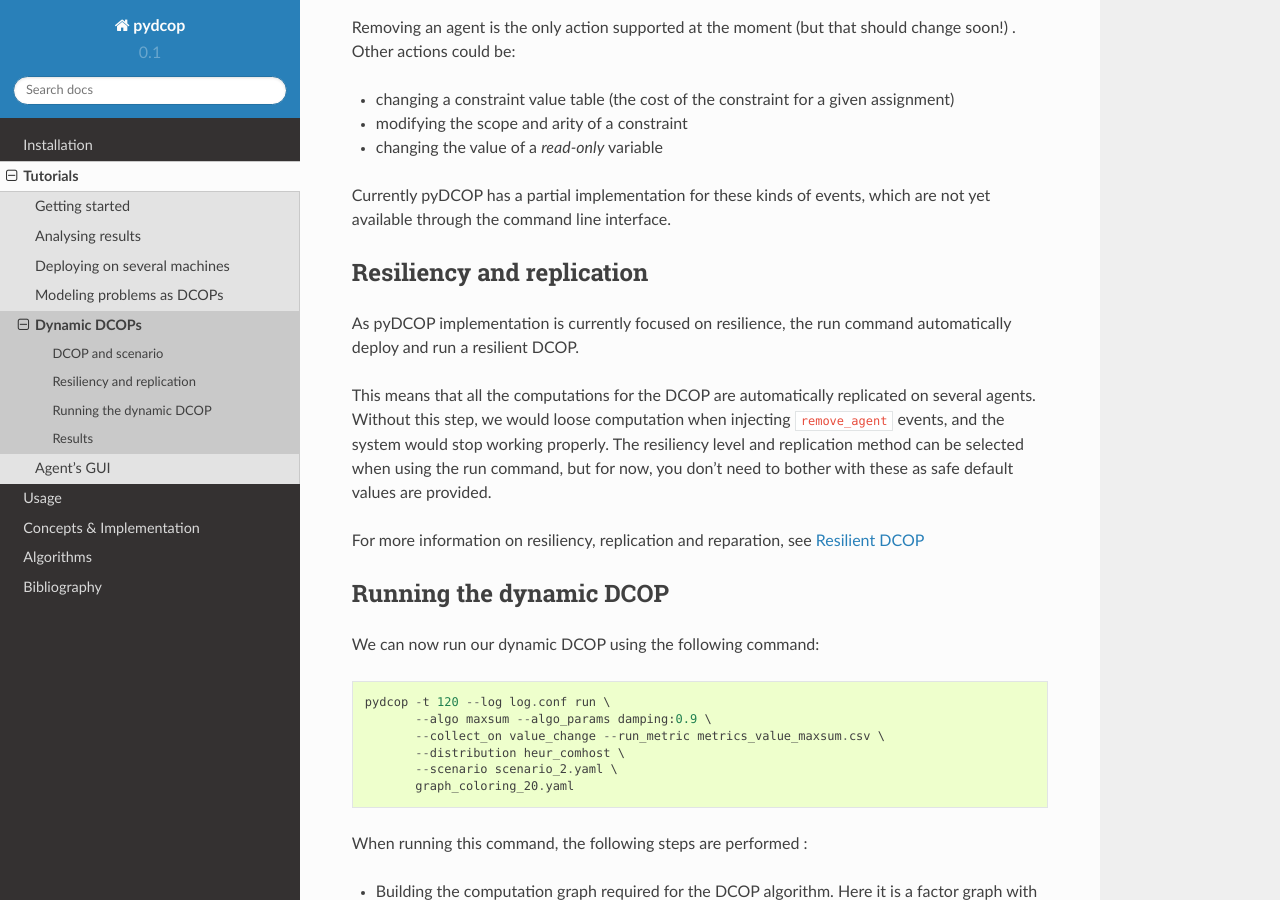
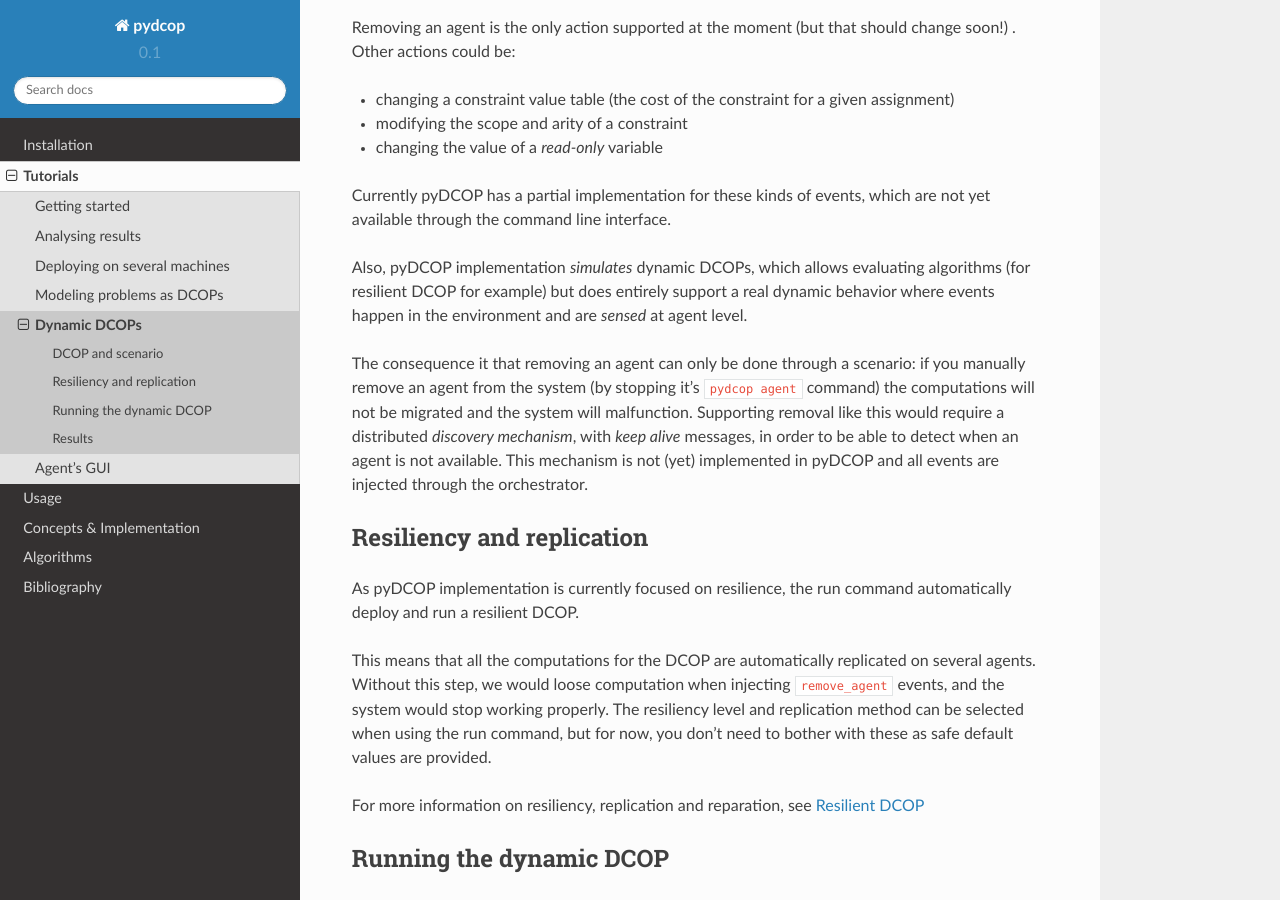
Before and after one commit to Orange-OpenSource/pyDcop, a Sphinx documentation site: the page built from docs/tutorials/dynamic_dcops.rst, in a window 1280 px wide and 900 px high, scrolled down 840 px. Built offline with Sphinx 7.4.7 and the Read the Docs theme 2.0.0, drawn with Linux system fonts in a browser that asks for light colours; cross-references to code outside the pages are shown as plain code.

Commit message:
DOC: dynamic DCOP are *simulated* through the orchestrator

```diff
--- a/docs/tutorials/dynamic_dcops.rst
+++ b/docs/tutorials/dynamic_dcops.rst
@@ -59,6 +59,22 @@ Other actions could be:
 
 Currently pyDCOP has a partial implementation for these kinds of events,
 which are not yet available through the command line interface.
+
+Also, pyDCOP implementation *simulates* dynamic DCOPs,
+which allows evaluating algorithms (for resilient DCOP for example) but does
+entirely support a real dynamic behavior
+where events happen in the environment
+and are *sensed* at agent level.
+
+The consequence it that removing an agent can only be done through a scenario:
+if you manually remove an agent from the system
+(by stopping it's ``pydcop agent`` command)
+the computations will not be migrated and the system will malfunction.
+Supporting removal like this would require a distributed *discovery mechanism*,
+with *keep alive* messages, in order to be able to detect when an agent
+is not available.
+This mechanism is not (yet) implemented in pyDCOP and all events are injected
+through the orchestrator.
 
 
 Resiliency and replication
```
